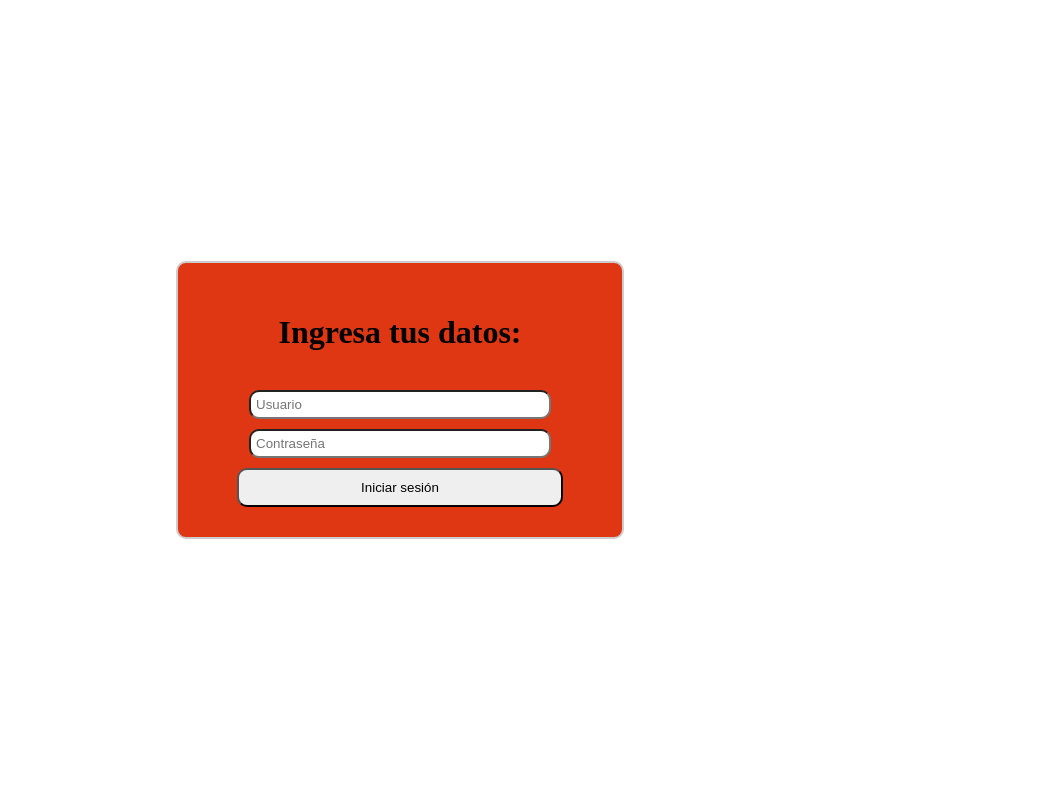
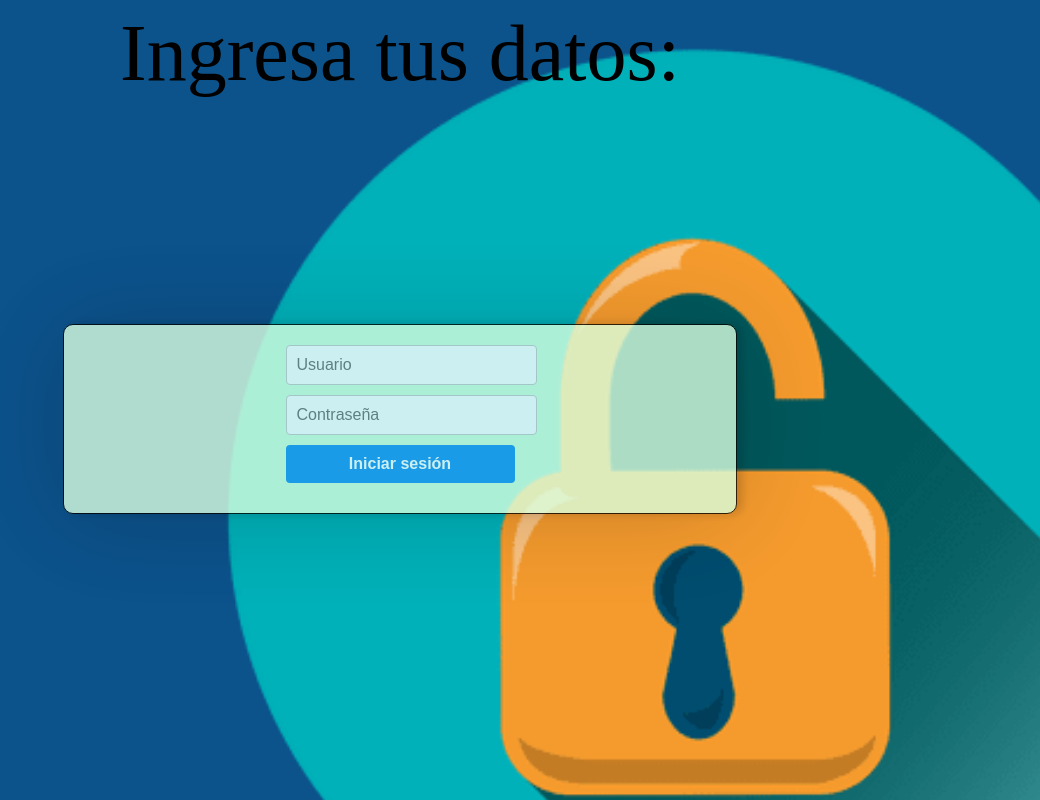
Before and after one commit to Programador54/Saeko, a PHP site: page /inicio_sesion.php in a window 1280 px wide. Shown: the whole page, without its empty margins (240-1280 px from the left). Run offline with PHP 8.4, Linux system fonts and the light colour scheme.

Commit message:
inicio_sesion.php has modified and funcionally again

```diff
--- a/inicio_sesion.php
+++ b/inicio_sesion.php
@@ -37,55 +37,21 @@ $conn->close();
     <meta charset="UTF-8">
     <meta name="viewport" content="width=device-width, initial-scale=1.0">
     <title>Inicio de sesión</title>
-    <style>
-        body {
-            display: flex;
-            align-items: center;
-            justify-content: center;
-            height: 100vh;
-            margin: 0;
-        }
-
-        .form {
-            border: 2px solid #ccc;
-            border-radius: 10px;
-            padding: 30px;
-            width: 30%;
-            text-align: center;
-            background-color: #DF3713;
-        }
-
-        input {
-            margin-bottom: 10px;
-            padding: 5px;
-            width: 75%;
-            border-radius: 10px;
-
-        }
-
-        button {
-            width: 85%;
-            padding: 10px;
-            border-radius: 10px;
-        }
-
-        h2 {
-            align-items: justify;
-            padding: 5px;
-            text-decoration: underline;
-
-        }
-    </style>
+    <link rel="stylesheet" href="styles.css">
 </head>
 
-<body>
-    <div class="form">
-        <h1>Ingresa tus datos:</h1><br>
-        <form action="inicio_sesion.php" method="POST">
-            <input type="text" name="username" placeholder="Usuario" required>
-            <input type="password" name="password" placeholder="Contraseña" required>
-            <button type="submit">Iniciar sesión</button><br>
-        </form>
+<body class="backcolor">
+    <div class="titulo">
+        <li> Ingresa tus datos:<br> </li>
+    </div>
+    <div id="sesion">
+        <div class="container">
+            <form action="inicio_sesion.php" method="POST">
+                <li><input type="text" name="username" placeholder="Usuario" required></li>
+                <li><input type="password" name="password" placeholder="Contraseña" required></li>
+                <li><button type="submit">Iniciar sesión</button><br></li>
+            </form>
+        </div>
     </div>
 </body>
 
```
